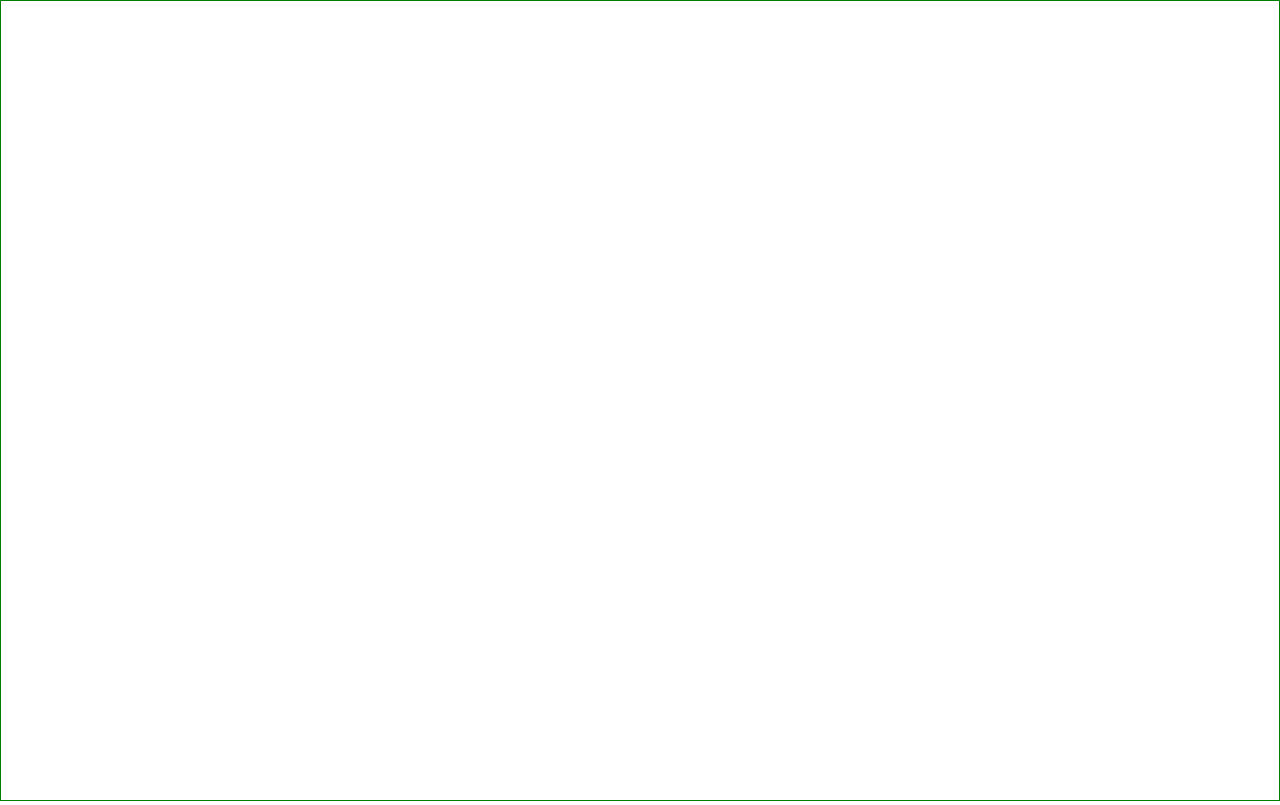
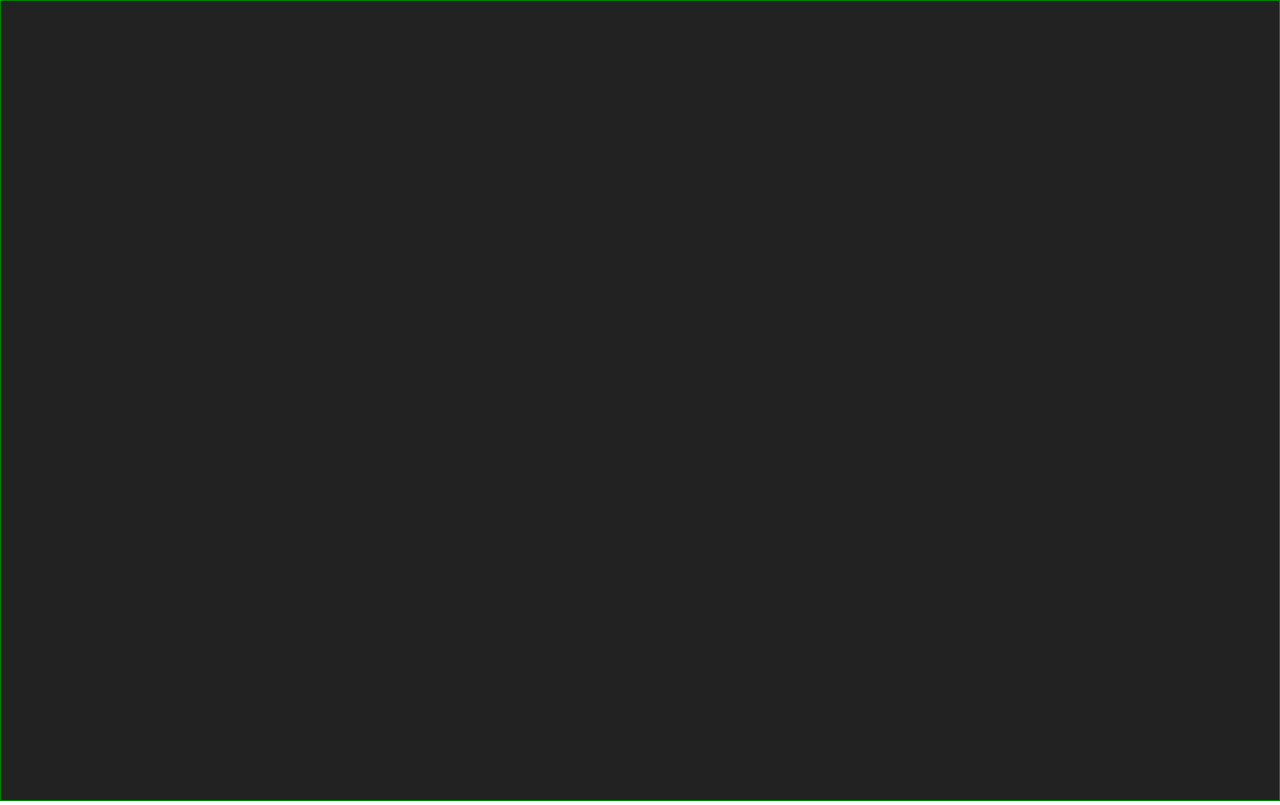
Before and after one commit to Ric-Lavers/cool-svg-thing, a React (Create React App) app: page / in a window 1280 px wide. Built offline with nearby package versions, Linux system fonts and the light colour scheme.

Commit message:
draw animation -- works on codepen not browser???

```diff
--- a/src/App.css
+++ b/src/App.css
@@ -5,3 +5,16 @@
 svg{
   border:1px solid green;
 }
+
+.drawSVG{
+  fill:black;
+  stroke:white;
+  stroke-width:2;
+  stroke-dasharray: 100;
+  animation: draw 2s linear;
+}
+@keyframes draw {
+  to{
+    stroke-dashoffset: 1000;
+  }
+}
--- a/src/FullScreenSVG.jsx
+++ b/src/FullScreenSVG.jsx
@@ -4,6 +4,7 @@ class FullScreenSVG extends Component {
   constructor(props){
     super(props)
     this.k = 0
+    this.path = React.createRef()
   }
   state = {
     clientX: null,
@@ -14,8 +15,9 @@ class FullScreenSVG extends Component {
     polylinePointsString:[],
     intervals:4,
     polyline: true,
-    blackWhite: "black",
-    fill:false
+    blackWhite: "white",
+    fill:false,
+    animationName: null,
   }
 
   componentDidMount(){
@@ -29,6 +31,7 @@ class FullScreenSVG extends Component {
     document.removeEventListener('keypress', (event) => {
       this.handleKeyPress(event)
     })
+
   }
 
   handleClick = (event) => {
@@ -47,8 +50,11 @@ class FullScreenSVG extends Component {
 
     const intervalX = findIntervals(beforeLast[0], last[0])
     const intervalY = findIntervals(beforeLast[1], last[1])
+    const intervalCurrentX = findIntervals(last[0], current[0])
+    const intervalCurrentY = findIntervals(last[1], current[1])
 
     let pattern = intervalX.map( (v,i) => [intervalX[i], intervalY[i], clientX, clientY ]  )
+    // let pattern = intervalX.map( (v,i) => [intervalX[i], intervalY[i], intervalCurrentX[i], intervalCurrentY[i] ]  )
 
     let flat = [].concat.apply([], pattern)
     let { polylinePointsString } = this.state
@@ -62,7 +68,26 @@ class FullScreenSVG extends Component {
   }
   stringArt = (x, m, c)=>{
     let y = m * x + c
+  }
 
+  getPathLength = () => {
+    const path = document.getElementById('drawPolyline')
+    const length = path.getTotalLength()
+
+
+    let styleSheet = document.styleSheets[0];
+    let animationName = `draw`;
+    let keyframes =
+    `@-webkit-keyframes ${animationName} {
+       to{
+        stroke-dashoffset: ${length};
+       }
+    }`;
+    styleSheet.insertRule(keyframes, styleSheet.cssRules.length);
+
+    this.setState({ animationName, pathLength: length })
+    let styleSheet2 = document.styleSheets[0];
+    console.log("getPathLength", styleSheet, styleSheet2)
   }
 
   handleKeyPress = (event) => {
@@ -74,21 +99,30 @@ class FullScreenSVG extends Component {
         ?"white"
         :"black"
       }))
+    event.key === "a" && this.getPathLength()
     let allow = [1,2,3,4,5,6,7,8,9]
     allow.includes(intervals) && this.setState({ intervals })
   }
 
   render (){
-    let { fill, blackWhite, polyline, innerHeight, innerWidth, polylinePoints ,polylinePointsString } = this.state
+    let { pathLength, animationName, fill, blackWhite, polyline, innerHeight, innerWidth, polylinePoints ,polylinePointsString } = this.state
     let fillColor = fill ? '#111':'none'
+    let drawPath = animationName
+      ?{
+        strokeDasharray: 1000,
+        animation: `${animationName} 2s linear`,
+        fill:fillColor, stroke:blackWhite, strokeWidth:2
+      }:{fill:fillColor, stroke:blackWhite, strokeWidth:2}
+
     return(
       <div onClick={this.handleClick} >
-        <svg key={this.k++} viewBox={`0 0 ${innerWidth} ${innerHeight}`} >
+        <svg key={this.k++}
+        style={{backgroundColor:'#222'}}
+        viewBox={`0 0 ${innerWidth} ${innerHeight}`} >
           <polyline points={polylinePoints}
-          style={{fill:"none",stroke:"black",strokeWidth:3}} />
+          style={{fill:"none",stroke:blackWhite,strokeWidth:3}} />
           {polyline
-            ?<polyline points={polylinePointsString}
-              style={{fill:fillColor, stroke:blackWhite, strokeWidth:2}} />
+            ?<polyline id="drawPolyline" style={drawPath} points={polylinePointsString} ref={this.path} />
             :<polygon points={polylinePointsString}
             style={{fill:fillColor, stroke:blackWhite, strokeWidth:2, fillRule:'evenodd'}} />
         }
```
